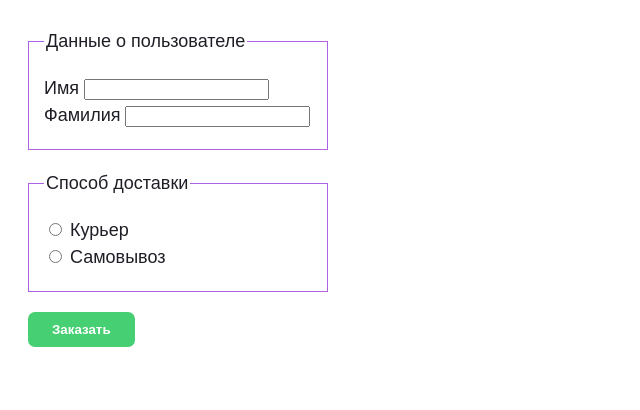
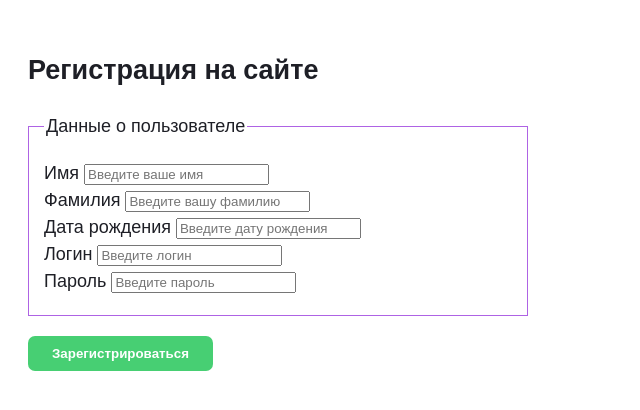
Before and after one commit to lofty777/hexlet, a plain HTML site: page index.html in a window 1280 px wide. Shown: the whole page, without its empty margins (0-640 px from the left). Drawn offline with Linux system fonts and the light colour scheme.

Commit message:
B2.l10.Forms, homework

```diff
--- a/index.html
+++ b/index.html
@@ -8,34 +8,43 @@
 </head>
 <body>
   <form>
+    <h2>Регистрация на сайте</h2>
+
     <fieldset>
       <legend>Данные о пользователе</legend>
       <label>
         Имя
-        <input type="text" name="name">
+        <input type="text" name="name" placeholder="Введите ваше имя">
       </label>
       <br>
 
       <label>
         Фамилия
-        <input type="text" name="surname">
-      </label>
-    </fieldset>
-    <fieldset>
-      <legend>Способ доставки</legend>
-      <label>
-        <input type="radio" name="delivery" value="courier">
-        Курьер
+        <input type="text" name="surname" placeholder="Введите вашу фамилию">
       </label>
       <br>
 
       <label>
-        <input type="radio" name="delivery" value="pickup">
-        Самовывоз
+        Дата рождения
+        <input type="number" name="birhday" placeholder="Введите дату рождения">
+      </label>
+      <br>
+
+      <label>
+        Логин
+        <input type="text" name="login"
+        placeholder="Введите логин">
+      </label>
+      <br>
+
+      <label>
+        Пароль
+        <input type="password" name="password" placeholder="Введите пароль">
       </label>
     </fieldset>
 
-    <button>Заказать</button>
+
+    <button>Зарегистрироваться</button>
   </form>
 </body>
 </html>
--- a/styles/app.css
+++ b/styles/app.css
@@ -6,7 +6,7 @@ body {
 }
 
 form {
-  width: 300px;
+  width: 500px;
 }
 
 fieldset {
```
